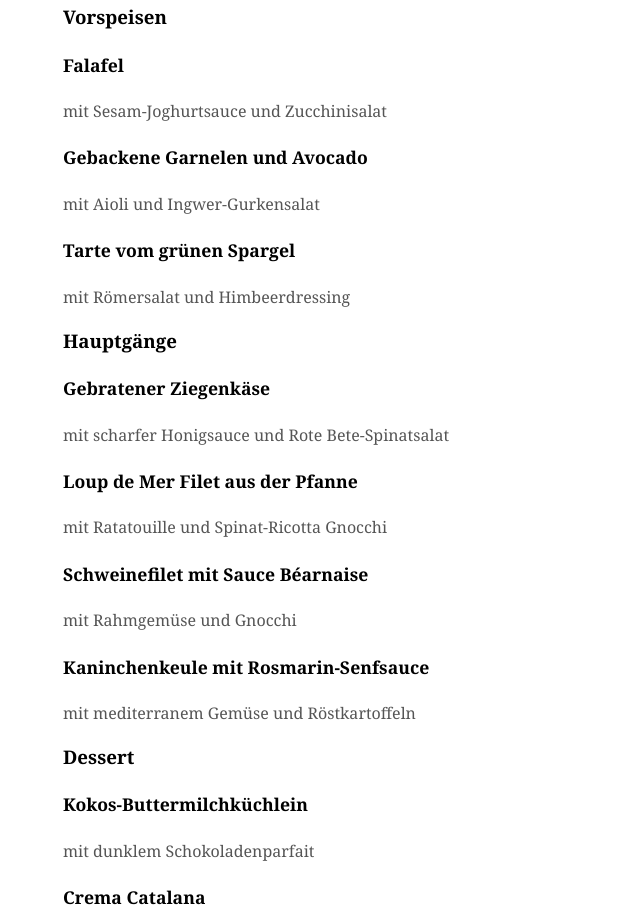
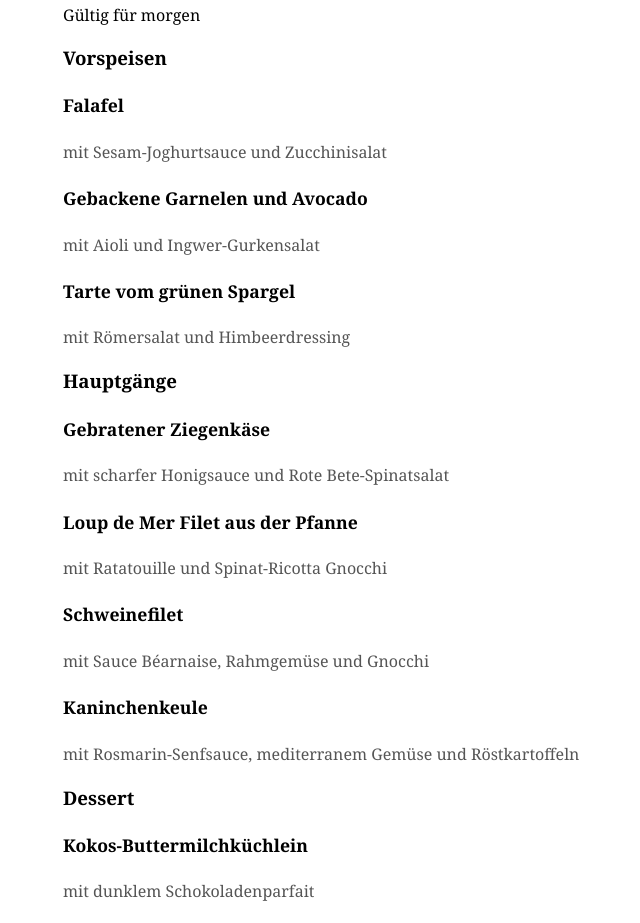
Before and after one commit to redtares/atlas-menu-bot, a website: page menu-preview.html in a window 1280 px wide. Shown: the part 279-1202 px from the top of the page, without its empty margins (177-817 px from the left). Drawn offline with Linux system fonts and the light colour scheme.

Commit message:
Live: Speisekarte aktualisiert

````diff
--- a/menu-preview.html
+++ b/menu-preview.html
@@ -18,11 +18,12 @@
   <div class="preview-banner">VORSCHAU — Noch nicht live</div>
   <h1>Mittagskarte</h1>
   ```html
-<section class="menu menu-lunch">
-  <h2 class="menu-heading">Mittagskarte – gültig für morgen</h2>
+<section class="lunch-menu">
+  <h2 class="menu-heading">Mittagskarte</h2>
+  <p class="menu-validity">Gültig für morgen</p>
 
-  <div class="menu-section">
-    <h3 class="menu-section-title">Vorspeisen</h3>
+  <div class="menu-course">
+    <h3 class="course-title">Vorspeisen</h3>
 
     <div class="menu-item">
       <h4 class="menu-title">Falafel</h4>
@@ -43,8 +44,8 @@
     </div>
   </div>
 
-  <div class="menu-section">
-    <h3 class="menu-section-title">Hauptgänge</h3>
+  <div class="menu-course">
+    <h3 class="course-title">Hauptgänge</h3>
 
     <div class="menu-item">
       <h4 class="menu-title">Gebratener Ziegenkäse</h4>
@@ -59,20 +60,20 @@
     </div>
 
     <div class="menu-item">
-      <h4 class="menu-title">Schweinefilet mit Sauce Béarnaise</h4>
-      <p class="menu-description">mit Rahmgemüse und Gnocchi</p>
+      <h4 class="menu-title">Schweinefilet</h4>
+      <p class="menu-description">mit Sauce Béarnaise, Rahmgemüse und Gnocchi</p>
       <span class="menu-price"></span>
     </div>
 
     <div class="menu-item">
-      <h4 class="menu-title">Kaninchenkeule mit Rosmarin-Senfsauce</h4>
-      <p class="menu-description">mit mediterranem Gemüse und Röstkartoffeln</p>
+      <h4 class="menu-title">Kaninchenkeule</h4>
+      <p class="menu-description">mit Rosmarin-Senfsauce, mediterranem Gemüse und Röstkartoffeln</p>
       <span class="menu-price"></span>
     </div>
   </div>
 
-  <div class="menu-section">
-    <h3 class="menu-section-title">Dessert</h3>
+  <div class="menu-course">
+    <h3 class="course-title">Dessert</h3>
 
     <div class="menu-item">
       <h4 class="menu-title">Kokos-Buttermilchküchlein</h4>
````
